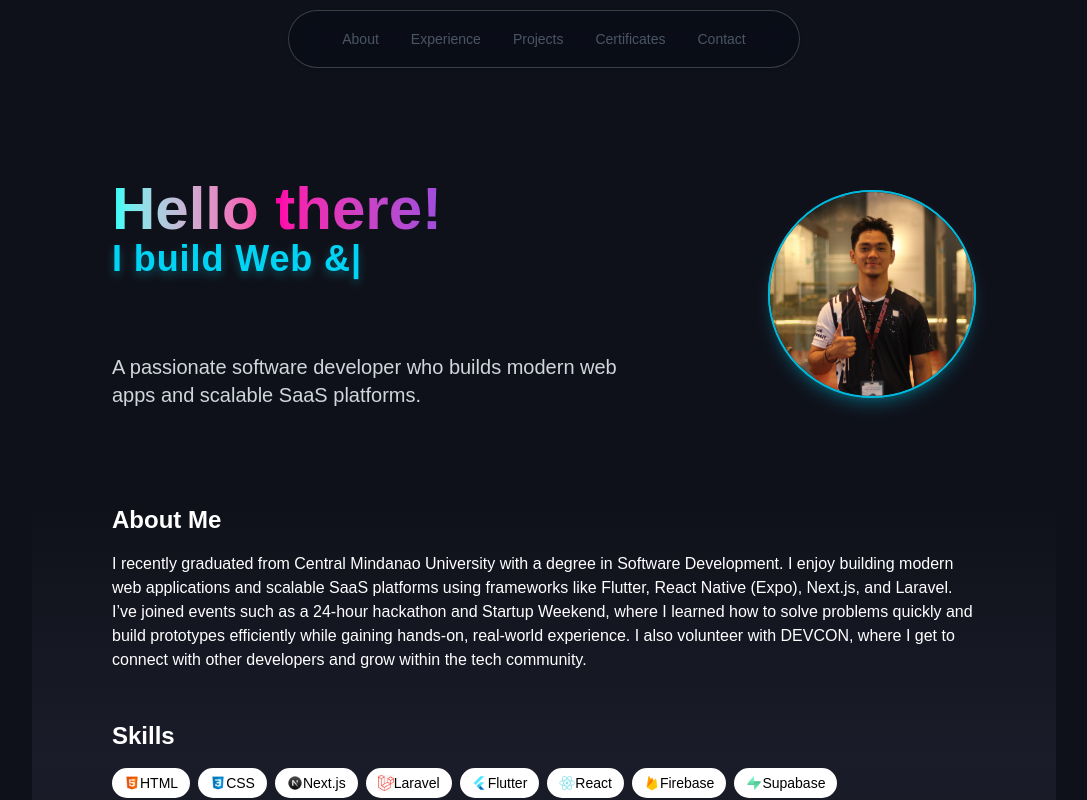
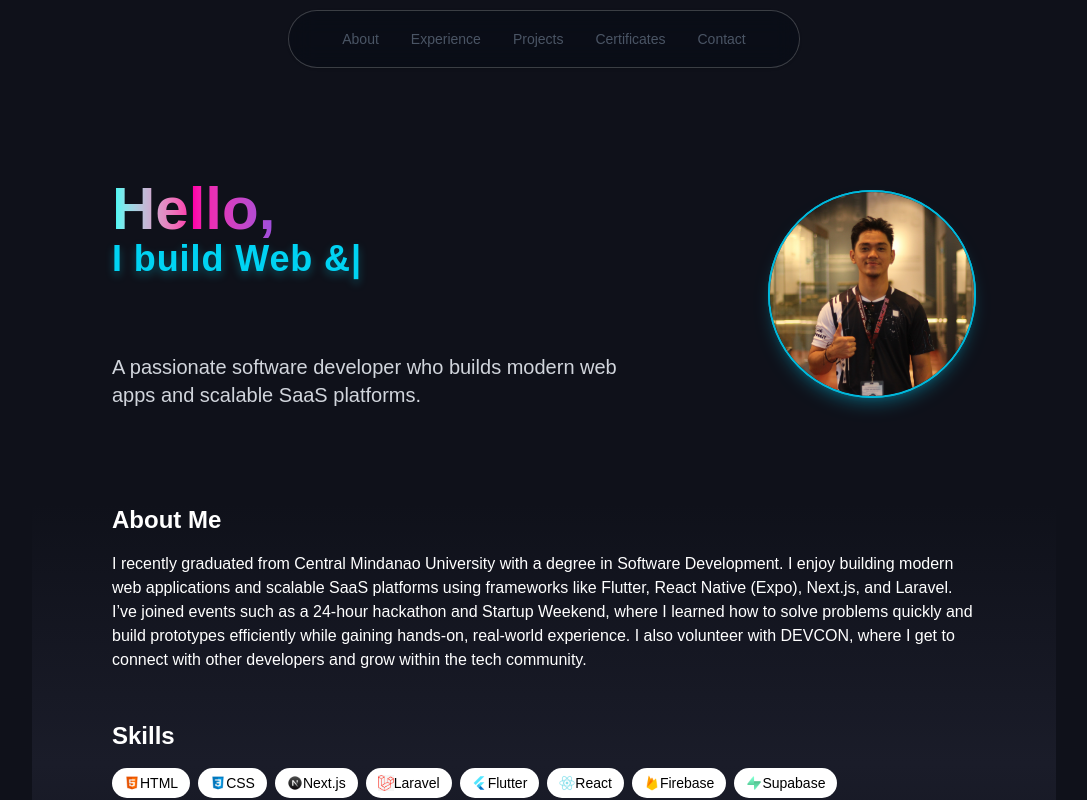
Before and after one commit to thecatisdead/my-portfolio, a Next.js app: page / in a window 1280 px wide. Shown: the top 800 px of the page, without its empty margins (96-1183 px from the left). Built offline with nearby package versions, Linux system fonts and the light colour scheme.

Commit message:
change the hello there  to hello

```diff
--- a/src/app/components/Introduction.tsx
+++ b/src/app/components/Introduction.tsx
@@ -9,7 +9,7 @@ export default function Introduction() {
       <div className="flex-1 text-center md:text-left">
         <p className="text-3xl sm:text-4xl md:text-4xl min-h-[96px] md:min-h-[150px] font-bold">
           <span className=" md:text-6xl sm:text-5xl bg-gradient-to-r from-[#00FFF7] via-[#FF00A8] to-[#9D4EDD] bg-clip-text text-transparent">
-            Hello there!
+            Hello,
           </span>
           <span className="flex items-bottom text-cyan-400 font-semibold tracking-wide drop-shadow-lg drop-shadow-cyan-400/30">
             <TypeAnimation
```
